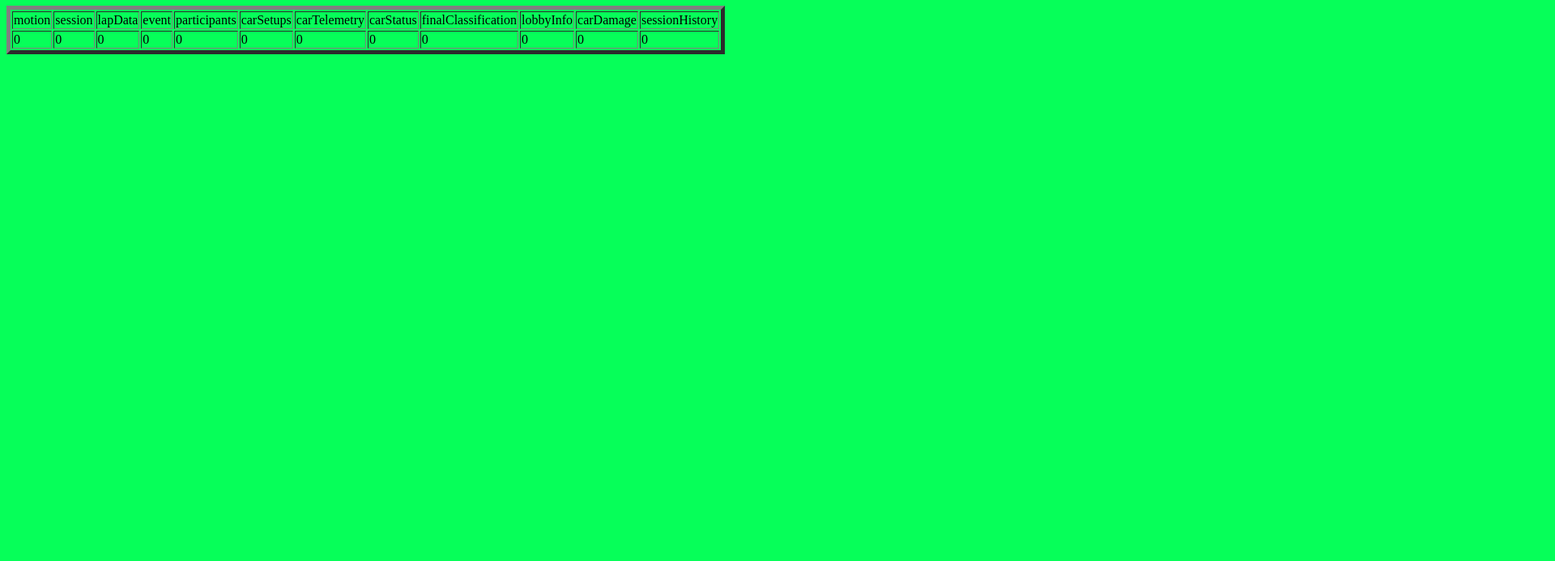
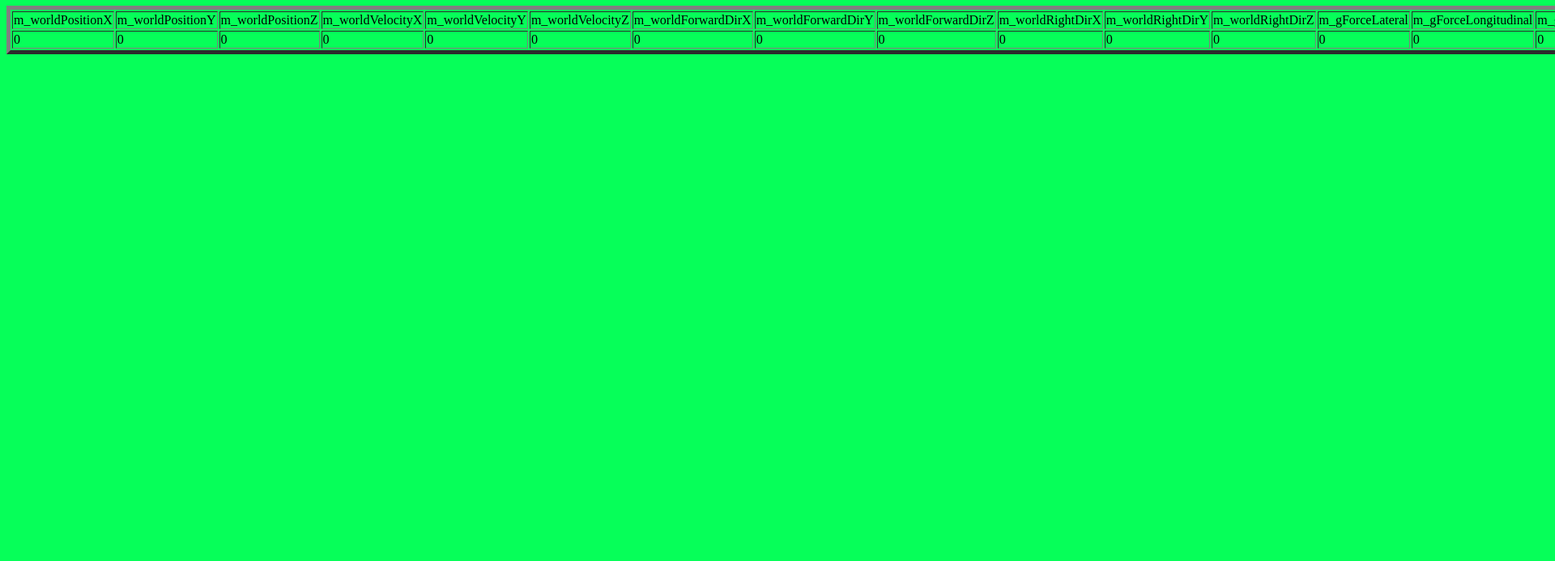
Before and after one commit to anphetamina/simulator, a website: page public/index.html in a window 1280 px wide. Shown: the part 107-800 px from the top of the page at 81% size, 1920 px wide, since content can reach past the window. Drawn offline with nearby package versions, Linux system fonts and the light colour scheme; no server answers.

Commit message:
fix: handling motion data

```diff
--- a/public/index.html
+++ b/public/index.html
@@ -1,5 +1,6 @@
 <!DOCTYPE html>
 <html>
+
 <head>
   <title>SimPanel</title>
 </head>
@@ -13,34 +14,48 @@
 
   <script src="/socket.io/socket.io.js"></script>
   <script>
-      const ids = [
-        "motion",
-        "session",
-        "lapData",
-        "event",
-        "participants",
-        "carSetups",
-        "carTelemetry",
-        "carStatus",
-        "finalClassification",
-        "lobbyInfo",
-        "carDamage",
-        "sessionHistory",
-      ];
+    const props = [
+      "m_worldPositionX",
+      "m_worldPositionY",
+      "m_worldPositionZ",
+      "m_worldVelocityX",
+      "m_worldVelocityY",
+      "m_worldVelocityZ",
+      "m_worldForwardDirX",
+      "m_worldForwardDirY",
+      "m_worldForwardDirZ",
+      "m_worldRightDirX",
+      "m_worldRightDirY",
+      "m_worldRightDirZ",
+      "m_gForceLateral",
+      "m_gForceLongitudinal",
+      "m_gForceVertical",
+      "m_yaw",
+      "m_pitch",
+      "m_roll",
+    ]
     const tableId = 'simulator-table'
     const table = document.getElementById(tableId)
     const headerRow = table.appendChild(document.createElement('tr'))
     const valuesRow = table.appendChild(document.createElement('tr'))
-      var socket = io();
-      Object.values(ids).forEach((key) => {
+    var socket = io()
+
+    Object.values(props).forEach((key) => {
       const header = headerRow.appendChild(document.createElement('td'))
+      header.id = `header-${key}`
       header.innerHTML = key
       const cell = valuesRow.appendChild(document.createElement('td'))
+      cell.id = `cell-${key}`
       cell.innerHTML = 0
-        socket.on(key, (data) => {
-          cell.innerHTML = data;
     });
-      });
+
+    socket.on('motion', (data) => {
+      Object.entries(data).forEach((key, val) => {
+        const cell = document.getElementById(`cell-${key}`)
+        cell.innerHTML = val
+      })
+    })
   </script>
 </body>
+
 </html>
```
Also changed, not shown: src/index.ts (+17 -8 lines). Lines whose indentation alone changed are shown as unchanged.
